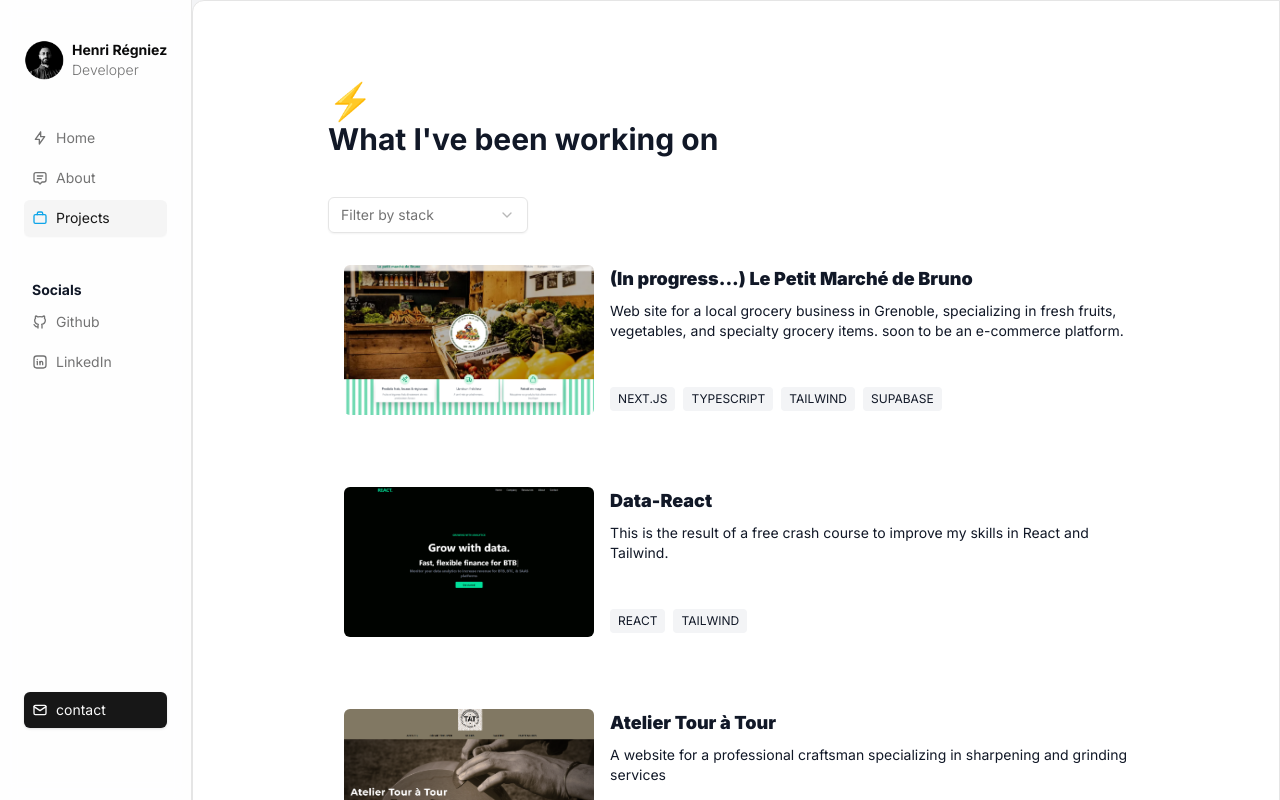
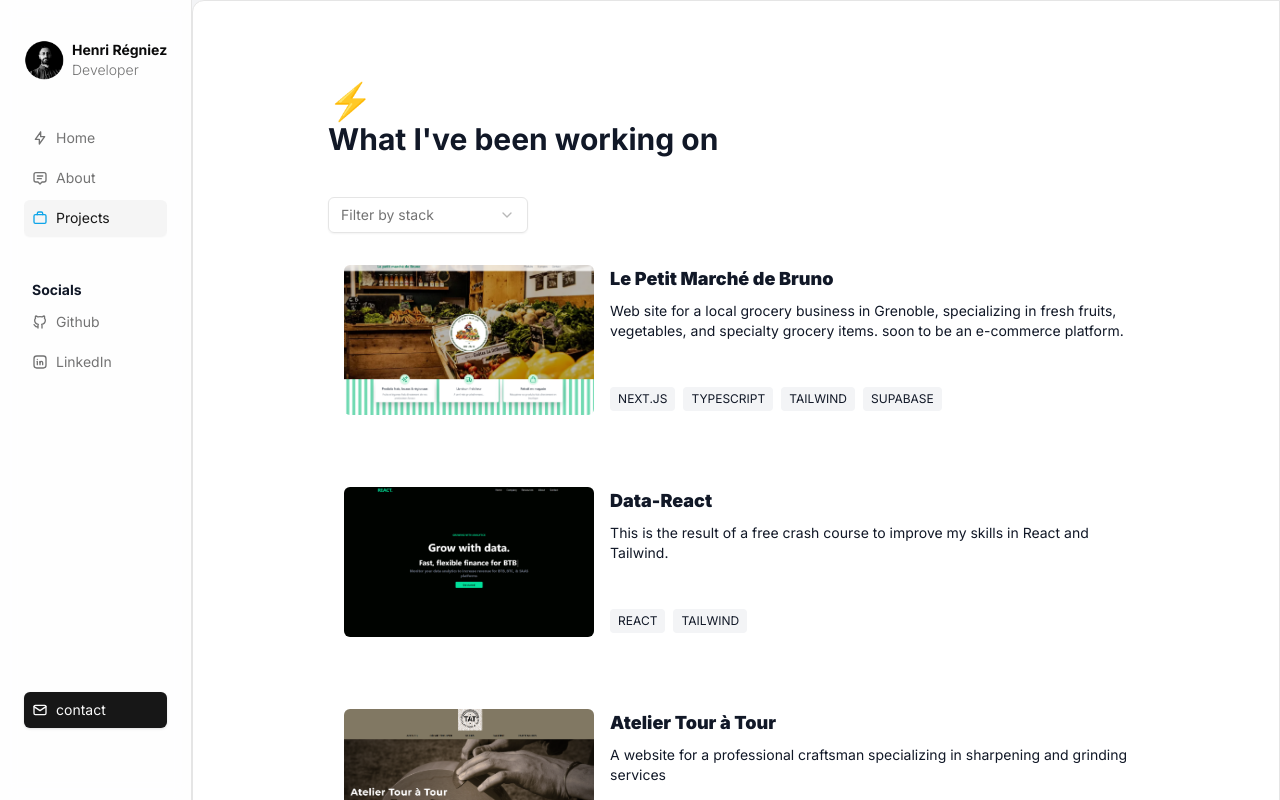
Before and after one commit to HRegniez/Portfolio_v3, a Next.js app: page /projects in a window 1280 px wide. Built offline with nearby package versions, Linux system fonts and the light colour scheme.

Commit message:
removed 'coming soon' on project

```diff
--- a/src/constants/products.tsx
+++ b/src/constants/products.tsx
@@ -28,7 +28,7 @@ export const products = [
   {
     href: "https://marche-de-bruno.vercel.app/",
     githubLink: "https://github.com/HRegniez/March-_de_Bruno",
-    title: "(In progress...) Le Petit Marché de Bruno",
+    title: "Le Petit Marché de Bruno",
     description: "Web site for a local grocery business in Grenoble, specializing in fresh fruits, vegetables, and specialty grocery items. soon to be an e-commerce platform.",
     thumbnail: marcheBruno01,
     images: [marcheBruno01, marcheBruno02],
```
